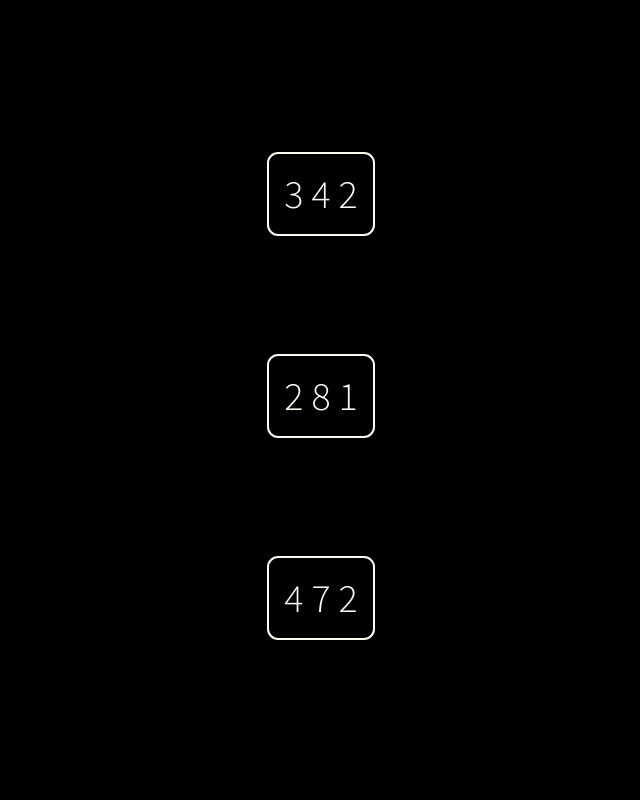
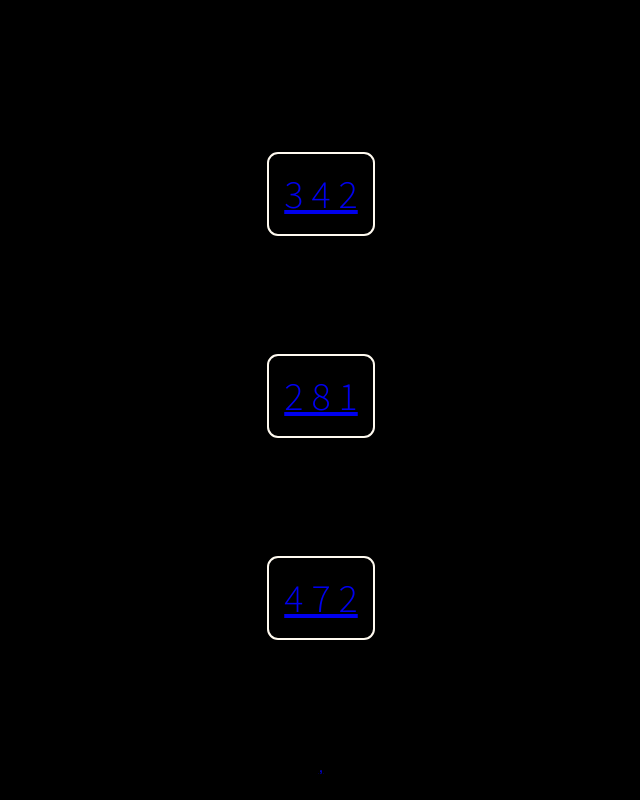
Before and after one commit to snturk/thing, a Vue app: page /type in a window 1280 px wide. Shown: the whole page, without its empty margins (319-959 px from the left). Built offline with nearby package versions, Linux system fonts and the light colour scheme.

Commit message:
added link to /meditation

```diff
--- a/src/views/Type.vue
+++ b/src/views/Type.vue
@@ -1,9 +1,10 @@
 <template>
   <div id="app">
-    <div id="typeContainer">
+    <div id="typeContainer"><router-link to="/meditation">
       <div class="type" v-on:click="() => {}">3 4 2</div>
       <div class="type" v-on:click="() => {}">2 8 1</div>
-      <div class="type" v-on:click="() => {}">4 7 2</div>
+      <div class="type" v-on:click="() => {}">4 7 2</div>,
+      </router-link>
     </div>
   </div>
 </template>
```
